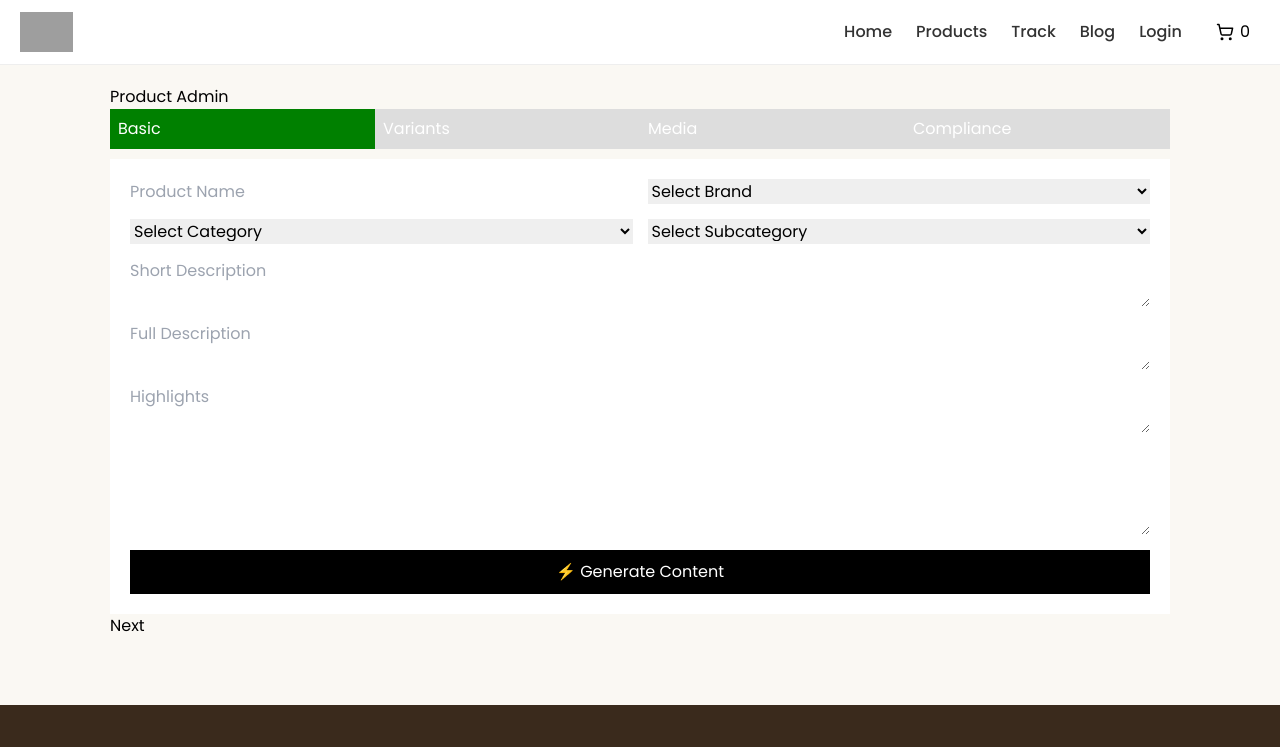
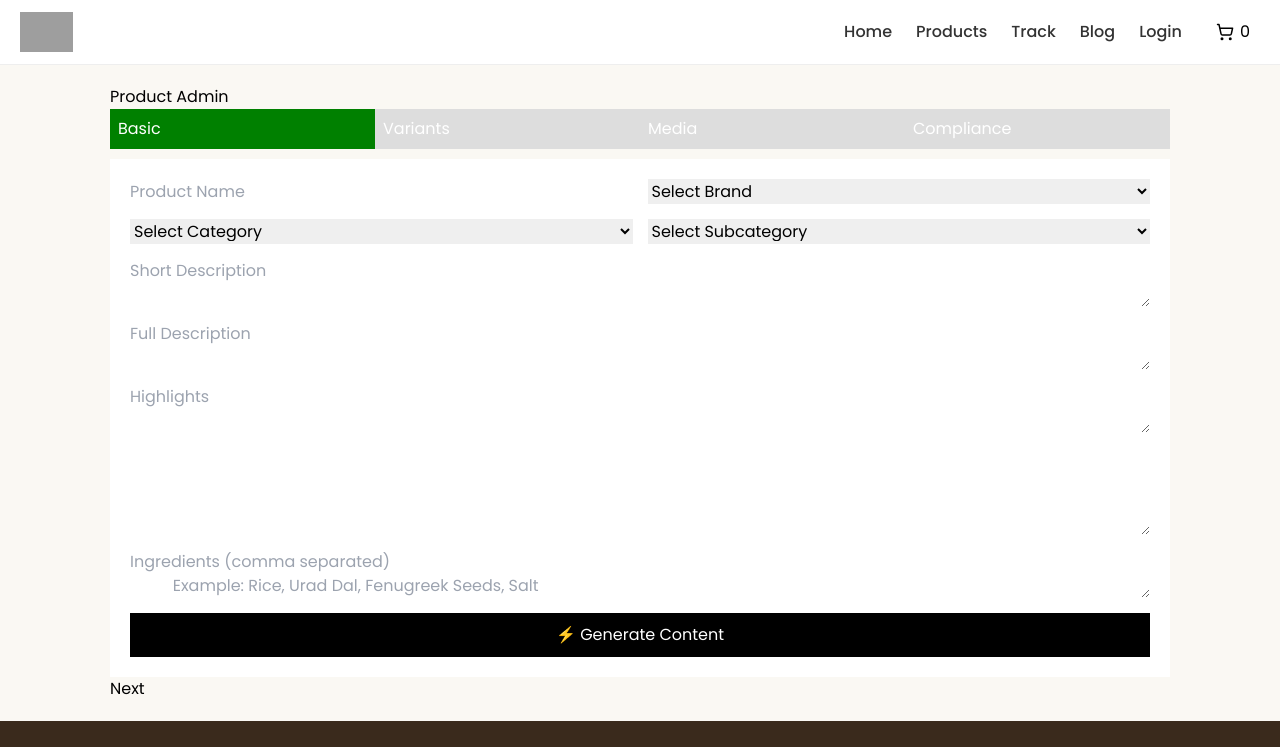
Before and after one commit to nagarajukandula55/native, a Next.js app: page /admin/products in a window 1280 px wide. Shown: the top 747 px of the page. Built offline with nearby package versions, Linux system fonts and the light colour scheme; grey boxes are pictures that could not be loaded.

Commit message:
Update page.js

```diff
--- a/app/admin/products/page.js
+++ b/app/admin/products/page.js
@@ -382,6 +382,17 @@ export default function ProductUpload() {
           <input value={seo.title} readOnly />
           <textarea value={seo.description} readOnly />
 
+          {/*Ingredients */}
+          <textarea
+            placeholder="Ingredients (comma separated)
+          Example: Rice, Urad Dal, Fenugreek Seeds, Salt"
+            value={form.ingredients}
+            onChange={e =>
+              setForm({ ...form, ingredients: e.target.value })
+            }
+            style={{ gridColumn: "span 2" }}
+          />
+
           {/* BUTTON */}
           <button
             type="button"
```
